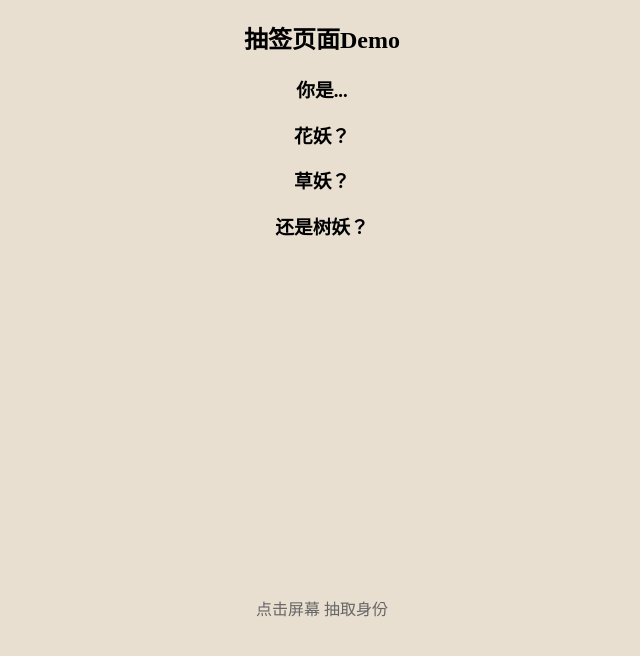
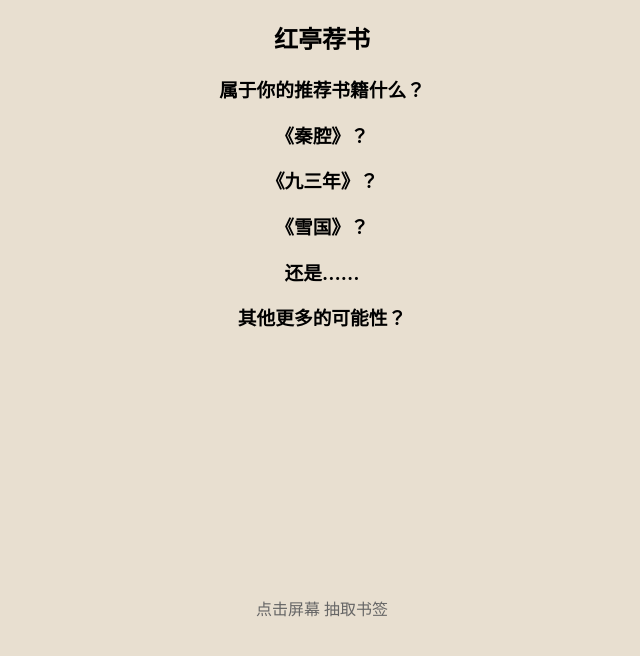
Before and after one commit to Aaronand/Aaronand.github.io, a plain HTML site: page index.html in a window 1280 px wide. Shown: the whole page, without its empty margins (318-958 px from the left). Drawn offline with Linux system fonts and the light colour scheme.

Commit message:
fix bugs

```diff
--- a/index.html
+++ b/index.html
@@ -82,12 +82,14 @@ html, body{
     <meta name="viewport" content="width=device-width, initial-scale=1, maximum-scale=1">
 </head>
 <body>
-	<h2 align="center">抽签页面Demo</h2>
-	<h3 align="center">你是...</h3>
-	<h3 align="center">花妖？</h3>
-	<h3 align="center">草妖？</h3>
-	<h3 align="center">还是树妖？</h3>
-    <div class="do">点击屏幕 抽取身份</div>
+	<h2 align="center">红亭荐书</h2>
+	<h3 align="center">属于你的推荐书籍什么？</h3>
+	<h3 align="center">《秦腔》？</h3>
+	<h3 align="center">《九三年》？</h3>
+	<h3 align="center">《雪国》？</h3>
+	<h3 align="center">还是…… </h3>
+	<h3 align="center">其他更多的可能性？</h3></h3>
+    <div class="do">点击屏幕 抽取书签</div>
     <div class="cover result">
         <div class="item">
             <div class="sprite a1"></div>
```
Also changed, not shown: result.html (+6 -3 lines).
